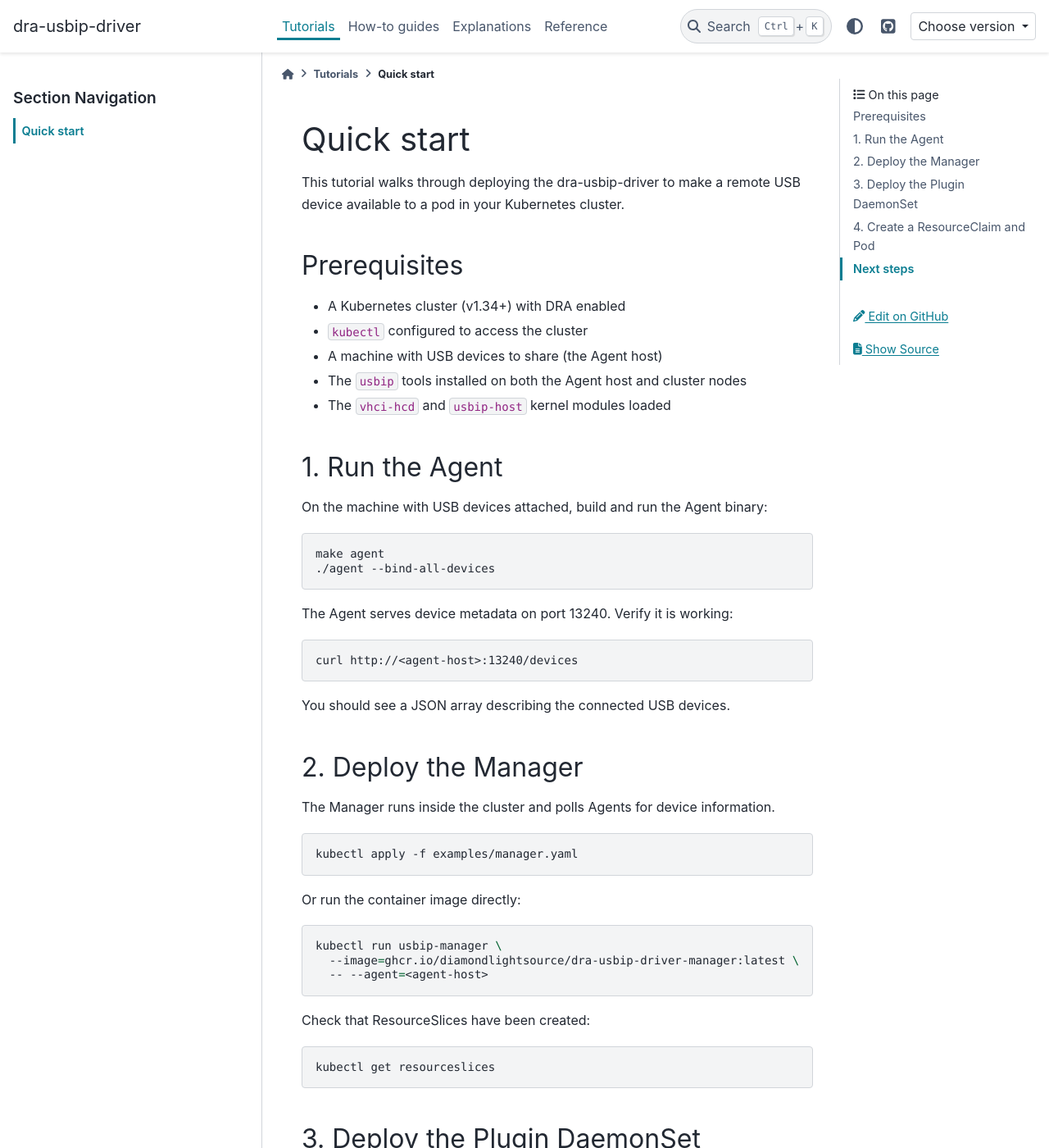
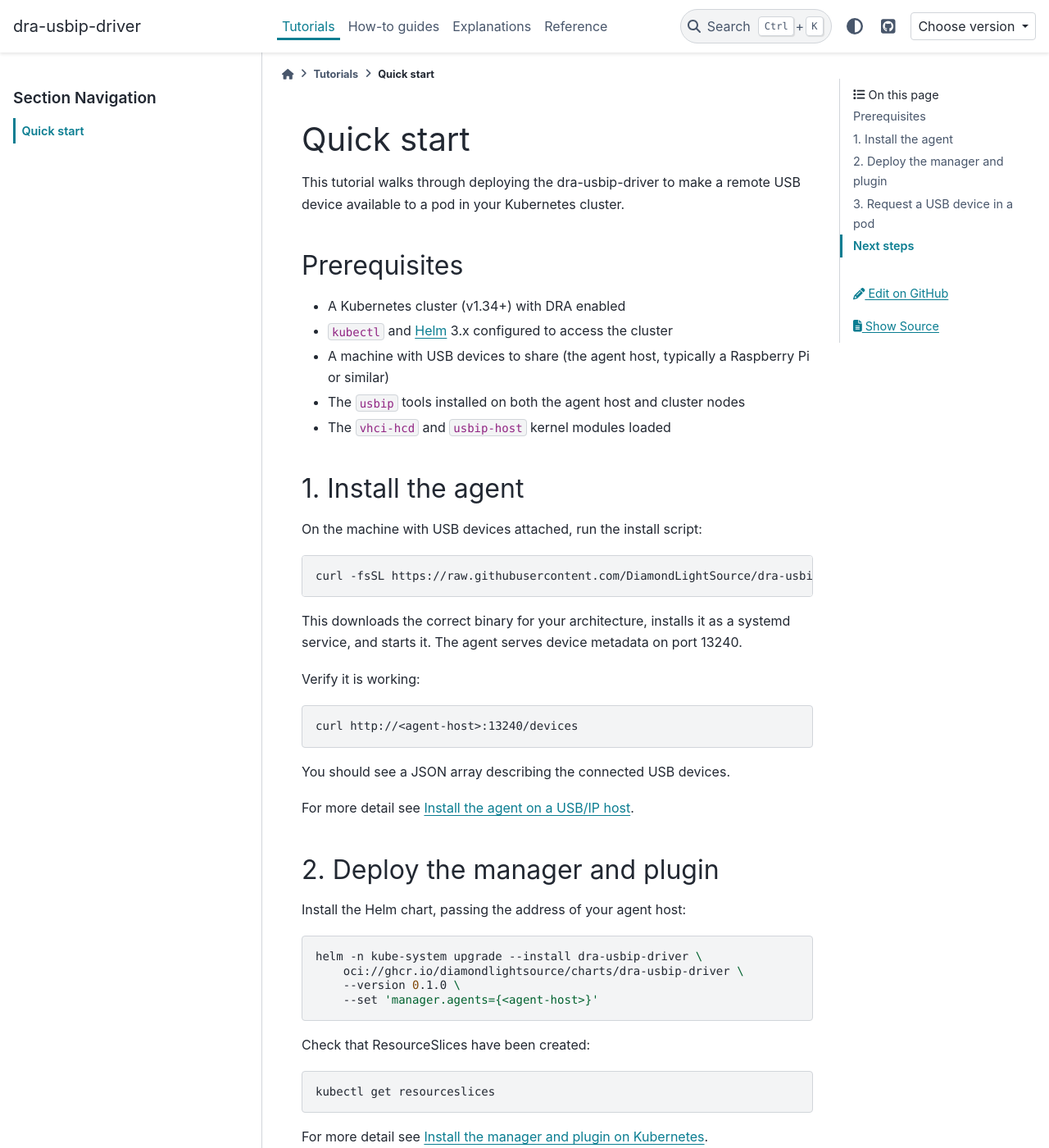
Before and after one commit to DiamondLightSource/dra-usbip-driver, a Sphinx documentation site: the page built from docs/tutorials/quick-start.md, in a window 1280 px wide and 1400 px high. Shown: the whole window at 82% size. Built offline with Sphinx 7.4.7 and the PyData theme 0.15.4, drawn with Linux system fonts in a browser that asks for light colours; some of the changed text lies outside the part shown.

````diff
--- a/docs/how-to/deploy.md
+++ b/docs/how-to/deploy.md
@@ -1,4 +1,4 @@
-# Deploy to Kubernetes
+# Install the manager and plugin on Kubernetes
 
 This guide covers deploying the manager and plugin to a Kubernetes cluster
 using Helm.
--- a/docs/tutorials/quick-start.md
+++ b/docs/tutorials/quick-start.md
@@ -6,21 +6,26 @@
 ## Prerequisites
 
 - A Kubernetes cluster (v1.34+) with DRA enabled
-- `kubectl` configured to access the cluster
-- A machine with USB devices to share (the Agent host)
-- The `usbip` tools installed on both the Agent host and cluster nodes
+- `kubectl` and [Helm](https://helm.sh/docs/intro/install/) 3.x configured
+  to access the cluster
+- A machine with USB devices to share (the agent host, typically a
+  Raspberry Pi or similar)
+- The `usbip` tools installed on both the agent host and cluster nodes
 - The `vhci-hcd` and `usbip-host` kernel modules loaded
 
-## 1. Run the Agent
+## 1. Install the agent
 
-On the machine with USB devices attached, build and run the Agent binary:
+On the machine with USB devices attached, run the install script:
 
 ```bash
-make agent
-./agent --bind-all-devices
+curl -fsSL https://raw.githubusercontent.com/DiamondLightSource/dra-usbip-driver/main/scripts/install-agent.sh | sudo sh -s -- 0.1.0
 ```
 
-The Agent serves device metadata on port 13240. Verify it is working:
+This downloads the correct binary for your architecture, installs it as a
+systemd service, and starts it. The agent serves device metadata on port
+13240.
+
+Verify it is working:
 
 ```bash
 curl http://<agent-host>:13240/devices
@@ -28,20 +33,17 @@
 
 You should see a JSON array describing the connected USB devices.
 
-## 2. Deploy the Manager
+For more detail see {doc}`/how-to/setup-agent`.
 
-The Manager runs inside the cluster and polls Agents for device information.
+## 2. Deploy the manager and plugin
+
+Install the Helm chart, passing the address of your agent host:
 
 ```bash
-kubectl apply -f examples/manager.yaml
-```
-
-Or run the container image directly:
-
-```bash
-kubectl run usbip-manager \
-  --image=ghcr.io/diamondlightsource/dra-usbip-driver-manager:latest \
-  -- --agent=<agent-host>
+helm -n kube-system upgrade --install dra-usbip-driver \
+    oci://ghcr.io/diamondlightsource/charts/dra-usbip-driver \
+    --version 0.1.0 \
+    --set 'manager.agents={<agent-host>}'
 ```
 
 Check that ResourceSlices have been created:
@@ -50,29 +52,32 @@
 kubectl get resourceslices
 ```
 
-## 3. Deploy the Plugin DaemonSet
+For more detail see {doc}`/how-to/deploy`.
 
-The Plugin runs on each node and handles attaching USB/IP devices when pods
-request them:
+## 3. Request a USB device in a pod
 
-```bash
-kubectl apply -f examples/plugin-daemonset.yaml
-```
-
-## 4. Create a ResourceClaim and Pod
-
-Create a ResourceClaim to request a USB device, then a Pod that references it:
+Create a `ResourceClaimTemplate` to match a specific USB device, then
+reference it from a pod:
 
 ```yaml
 apiVersion: resource.k8s.io/v1
-kind: ResourceClaim
+kind: ResourceClaimTemplate
 metadata:
-  name: my-usb-device
+  name: serial-adapter
 spec:
-  devices:
-    requests:
-      - name: usb
-        deviceClassName: usbip
+  spec:
+    devices:
+      requests:
+      - name: req-0
+        firstAvailable:
+        - name: adapter
+          deviceClassName: usbip
+          selectors:
+          - cel:
+              expression: |-
+                device.attributes["usbip.diamond.ac.uk"].vendor == "0403" &&
+                device.attributes["usbip.diamond.ac.uk"].product == "6015" &&
+                device.attributes["usbip.diamond.ac.uk"].serial == "FTA954OZ"
 ---
 apiVersion: v1
 kind: Pod
````
Also changed, not shown: other parts of docs/tutorials/quick-start.md (+1 -1 lines), docs/how-to.md (+1 -0 lines), docs/how-to/run-sphinx.md (+1 -1 lines), docs/how-to/setup-agent.md (added, +78 -0 lines), 3 other files.
